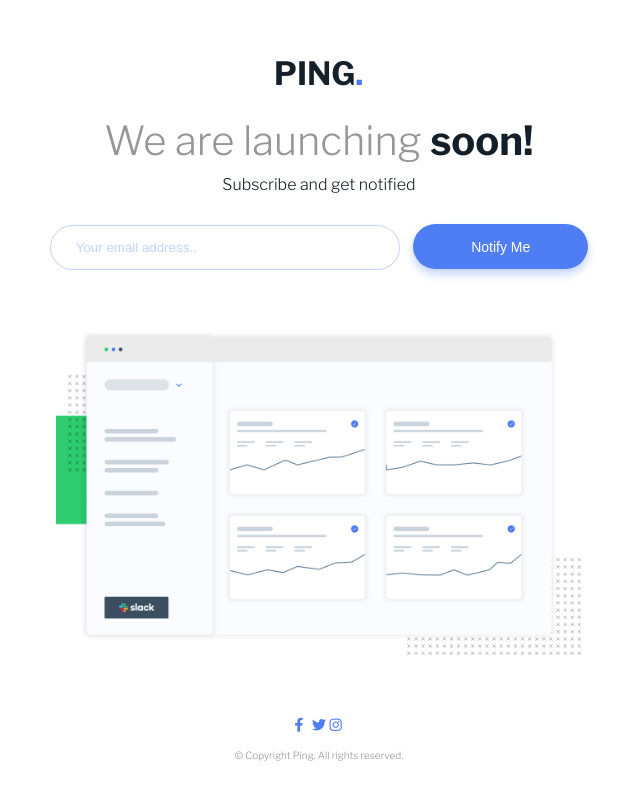
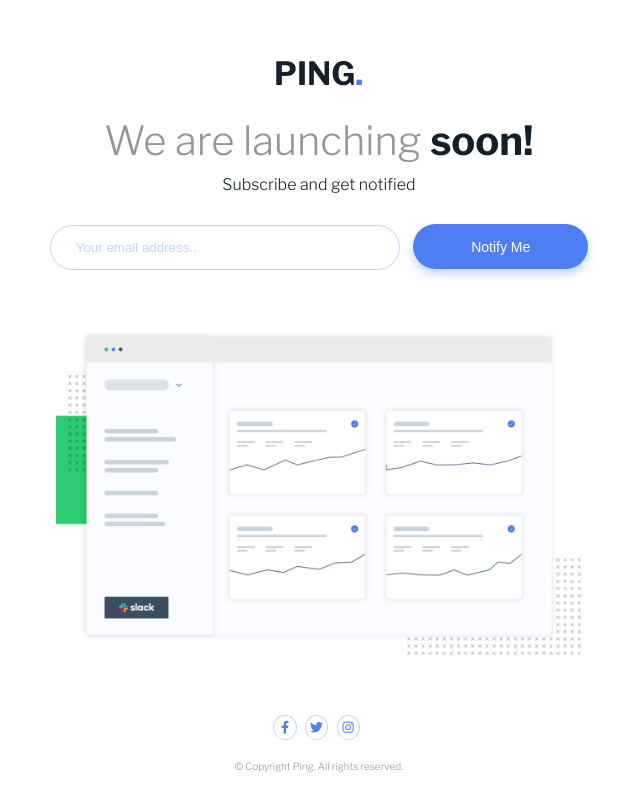
Before and after one commit to Anthony-Brannan/Ping-single-column-coming-soon-page, a website: page index.html in a window 1280 px wide. Shown: the whole page, without its empty margins (321-961 px from the left). Drawn offline with nearby package versions, Linux system fonts and the light colour scheme.

Commit message:
Styled the social icons

```diff
--- a/style.css
+++ b/style.css
@@ -58,6 +58,7 @@ main {
   width: 175px;
   border: none;
   border-radius: 25px;
+  cursor: pointer;
   background-color: hsl(223, 87%, 63%);
   color: #fff;
   background-image: linear-gradient(
@@ -82,14 +83,25 @@ form {
 }
 
 .social {
-  font-size: 14px;
-  height: 14px;
-  width: 14px;
   color: hsl(223, 87%, 63%);
+  font-size: 0.8em;
+  width: 1.8em;
+  text-align: center;
+  line-height: 1.8em;
+  border: solid 1px hsl(223, 100%, 88%);
+  border-radius: 50%;
+  transition: all 0.2s;
+  cursor: pointer;
+  margin-right: 5px;
+}
+
+.social:hover {
+  background-color: hsl(223, 87%, 63%);
+  color: #fff;
 }
 
 .social-nav {
-  margin-bottom: 15px;
+  margin-bottom: 20px;
 }
 
 .copyright {
```
